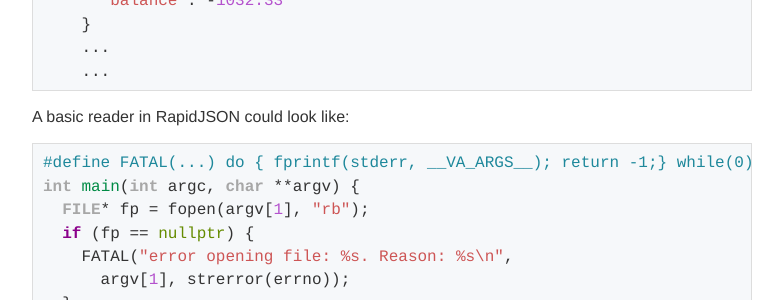
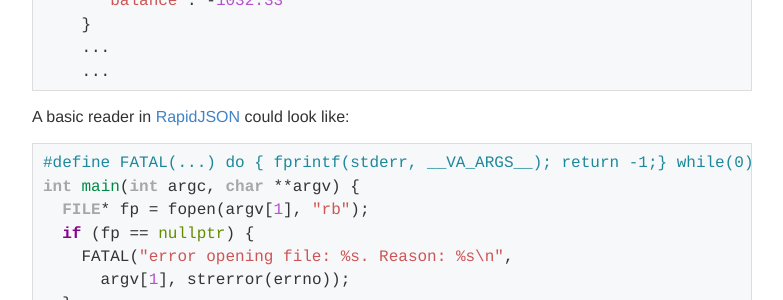
Before and after one commit to tinselcity/tinselcity.github.io, a Jekyll site: the page built from _posts/2023-4-15-Large-Json-Stream.md, in a window 1280 px wide and 900 px high, scrolled down 660 px. Shown: the part 152-452 px from the top of the window, without its empty margins (248-1031 px from the left). Built offline with Jekyll 4.4.1, drawn with Linux system fonts in a browser that asks for light colours; some of the changed lines change nothing that is shown.

Commit message:
placeholders.

````diff
--- a/_posts/2023-4-15-Large-Json-Stream.md
+++ b/_posts/2023-4-15-Large-Json-Stream.md
@@ -27,7 +27,7 @@ As a contrived hypothetical imagine having to calculate the average balance from
     ...
 ```
 
-A basic reader in RapidJSON could look like:
+A basic reader in [RapidJSON](https://rapidjson.org/) could look like:
 ```cpp
 #define FATAL(...) do { fprintf(stderr, __VA_ARGS__); return -1;} while(0)
 int main(int argc, char **argv) {
````
